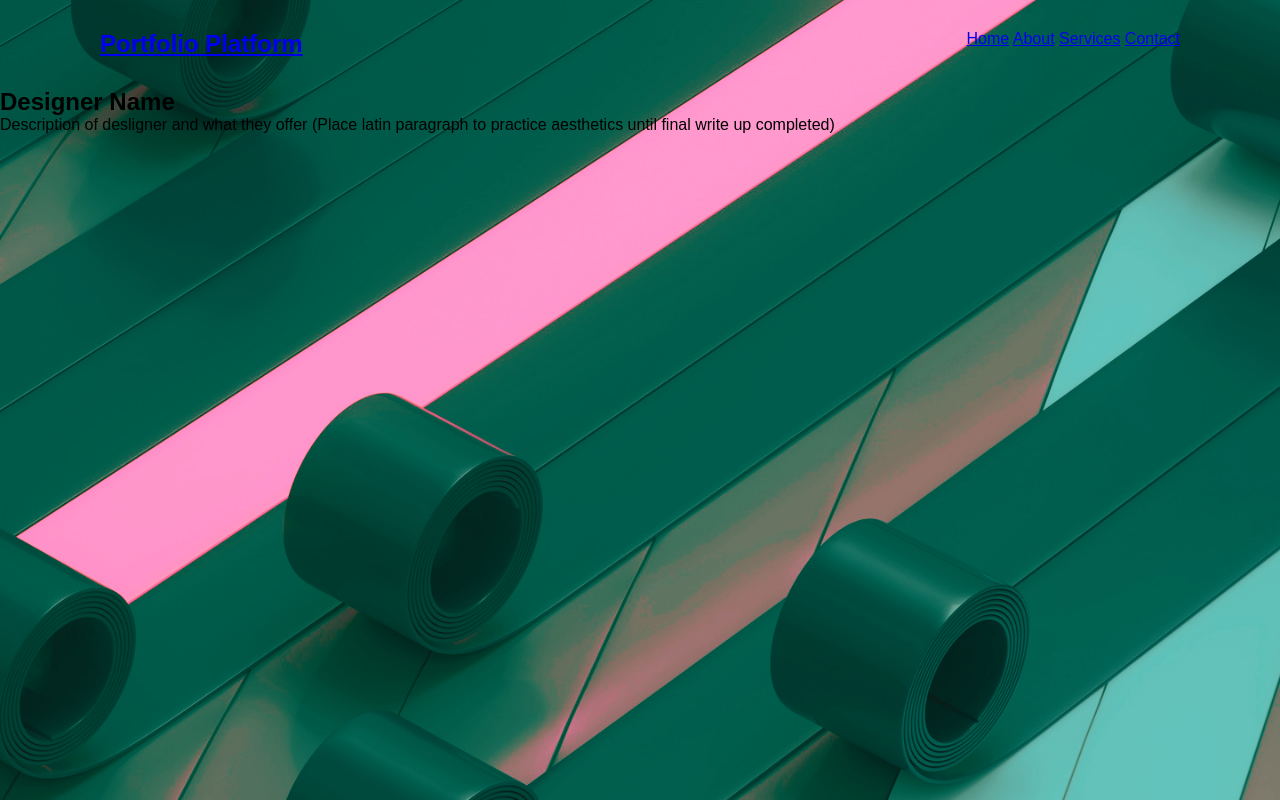
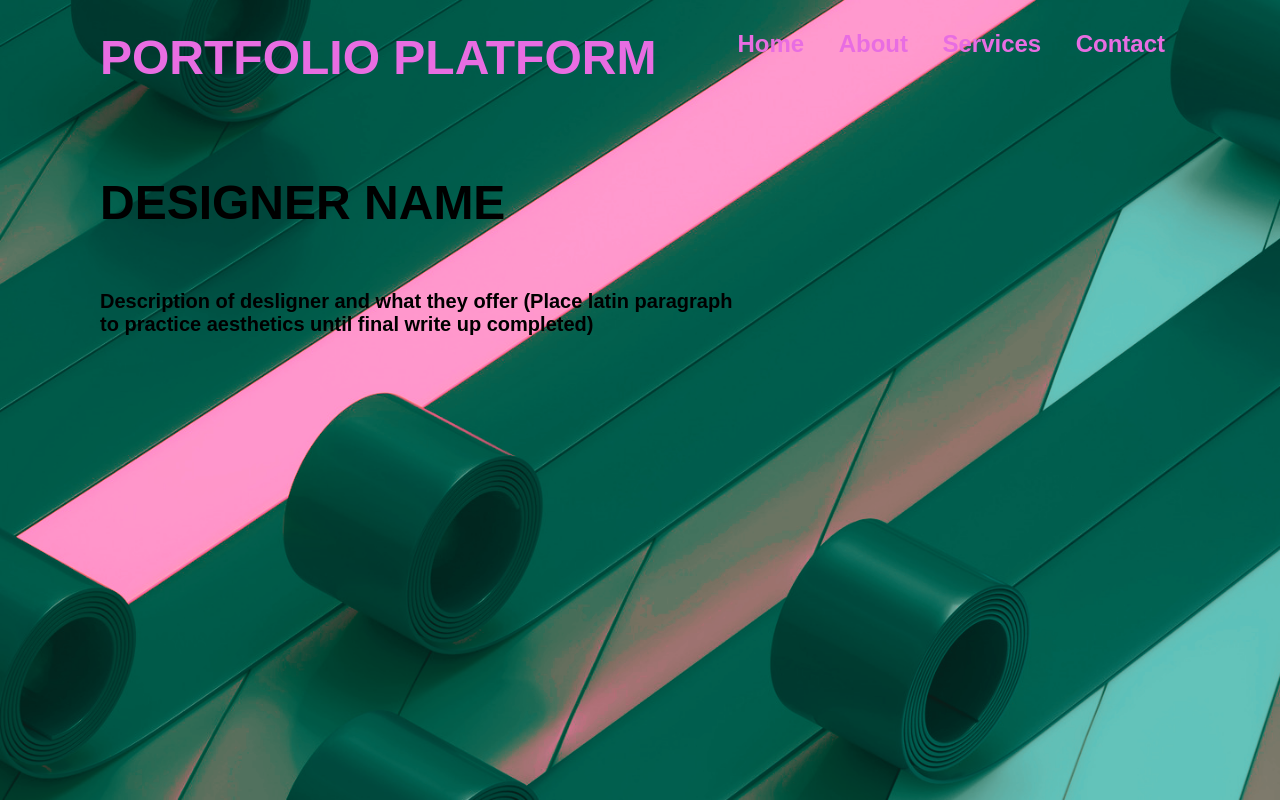
Before and after one commit to YassirAC/landingPagePro, a plain HTML site: page index.html in a window 1280 px wide. Drawn offline with Linux system fonts and the light colour scheme.

Commit message:
Add style to content section

```diff
--- a/style.css
+++ b/style.css
@@ -22,5 +22,43 @@ header{
     padding: 30px 100px;
     display: flex;
     justify-content: space-between;
-    color: azure;
 }
+
+header .logo{
+    text-decoration: none;
+    color: #e86de2;
+    text-transform: uppercase;
+    font-size: 48px;
+    font-weight: 700;
+}
+
+header .navigation a{
+    color: #e86de2;
+    padding: 2px 15px;
+    border-radius: 20px;
+    font-weight: 600;
+    text-decoration: none;
+    font-size: 24px;
+}
+
+header .navigation a:hover{
+    background: fff;
+}
+
+.content{
+    max-width: 650px;
+    margin: 60px 100px;
+}
+
+.content .information h2{
+    font-size: 48px;
+    text-transform: uppercase;
+    font-weight: 900;
+    margin-bottom: 60px;
+}
+
+.content .information p{
+    font-size: 20px;
+    font-weight: 600;
+    margin: bottom 50px;;
+}
```
